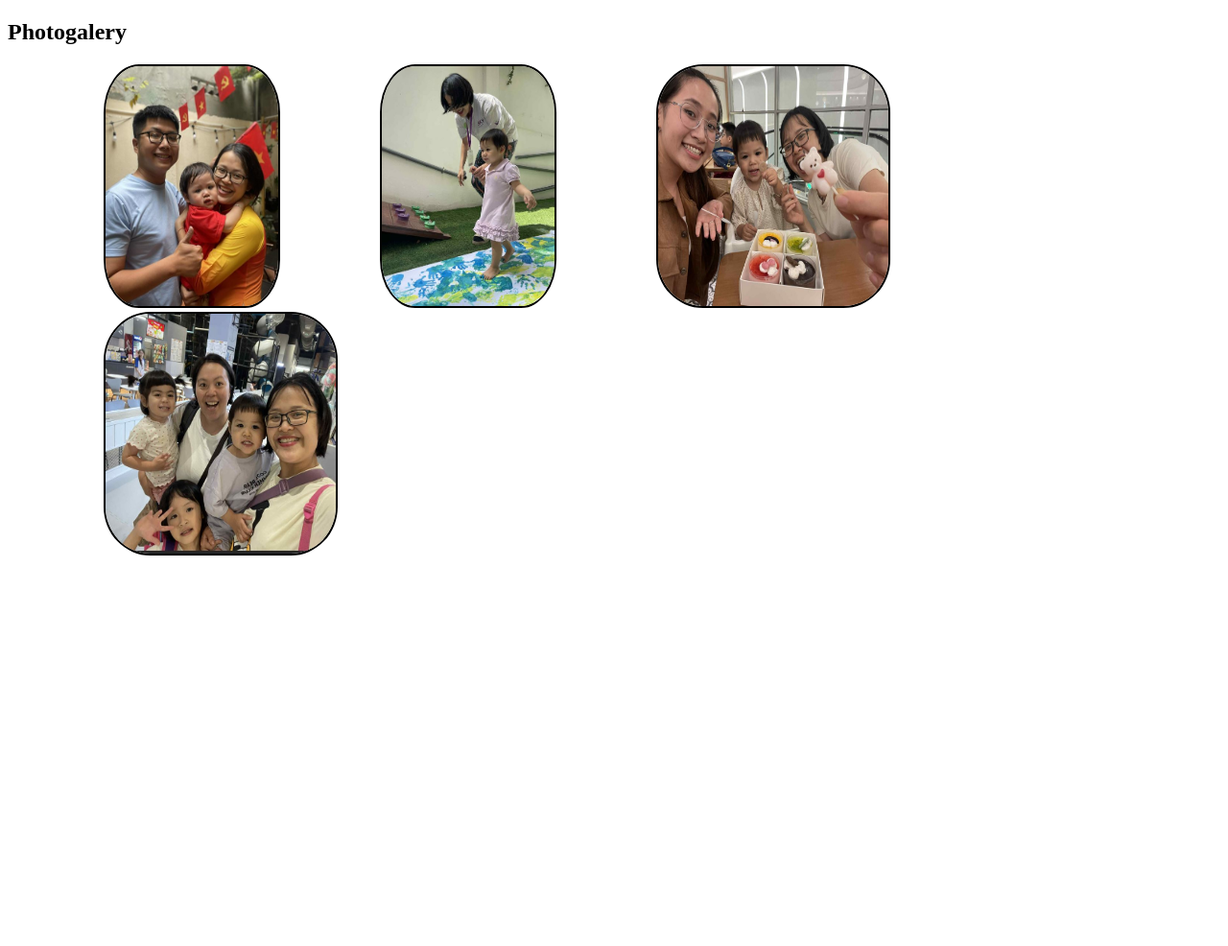
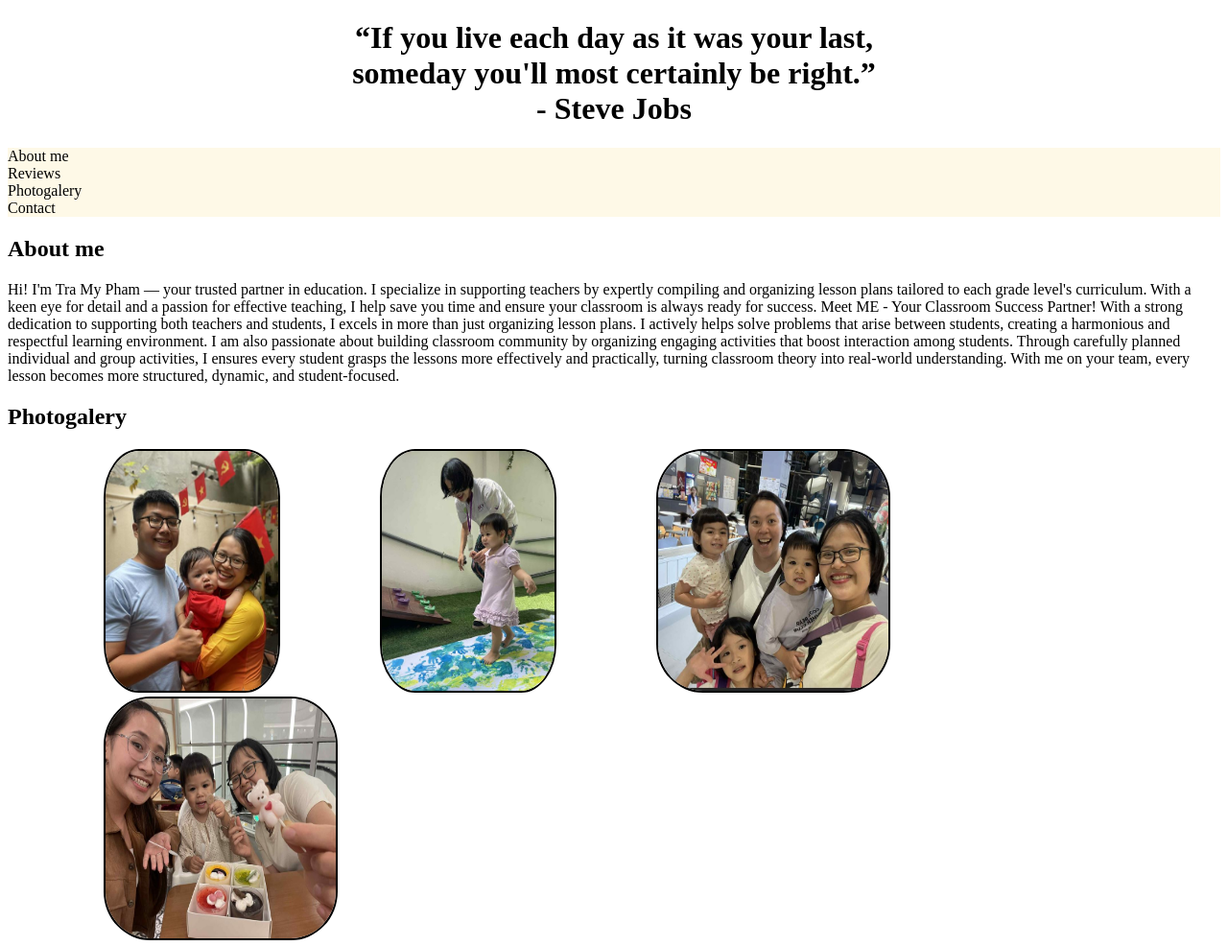
Before and after one commit to SIAErimio/TraMy, a plain HTML site: page index.html in a window 1280 px wide. Shown: the whole page at 96% size. Before the commit the page ends 800 px from the top, so only its background shows below. Drawn offline with Linux system fonts and the light colour scheme.

Commit message:
added navbar

```diff
--- a/index.html
+++ b/index.html
@@ -9,13 +9,34 @@
 </head>
 <body>
 
+    <h1>“If you live each day as it was your last,<br>someday you'll most certainly be right.”<br>- Steve Jobs</h1>
+
+    <nav class="navbar">
+        <ul class="">
+            <li><a href="">About me</a></li>
+            <li><a href="">Reviews</a></li>
+            <li><a href="">Photogalery</a></li>
+            <li><a href="">Contact</a></li>
+        </ul>
+    </nav>
+
+    <main>
+        <h2>About me</h2>
+        <p>Hi! I'm Tra My Pham — your trusted partner in education.
+            I specialize in supporting teachers by expertly compiling and organizing lesson plans tailored to each grade level's curriculum. With a keen eye for detail and a passion for effective teaching, I help save you time and ensure your classroom is always ready for success.
+            Meet ME - Your Classroom Success Partner!
+            With a strong dedication to supporting both teachers and students, I excels in more than just organizing lesson plans. I actively helps solve problems that arise between students, creating a harmonious and respectful learning environment. I am also passionate about building classroom community by organizing engaging activities that boost interaction among students. Through carefully planned individual and group activities, I ensures every student grasps the lessons more effectively and practically, turning classroom theory into real-world understanding. With me on your team, every lesson becomes more structured, dynamic, and student-focused.
+        </p>
+    </main>
+
     <h2>Photogalery</h2>
 
     <div class="photo">
         <a href="resources/CSS/images/happy.JPG" target="_blank"><img src="resources/CSS/images/happy.JPG" alt="My family" class="picture"></a>
         <a href="resources/CSS/images/sky.JPG" target="_blank"><img src="resources/CSS/images/sky.JPG" alt="My daughter" class="picture"></a>
+         <a href="resources/CSS/images/playtime.JPG" target="_blank"><img src="resources/CSS/images/playtime.JPG" alt="My friend" class="picture2"></a>
         <a href="resources/CSS/images/friends.JPG" target="_blank"><img src="resources/CSS/images/friends.JPG" alt="My friend" class="picture2"></a>
-        <a href="resources/CSS/images/playtime.JPG" target="_blank"><img src="resources/CSS/images/playtime.JPG" alt="My friend" class="picture2"></a>
+
     </div>
 
 
--- a/resources/CSS/style.css
+++ b/resources/CSS/style.css
@@ -1,3 +1,28 @@
+h1 {
+  text-align: center;
+}
+
+.navbar ul {
+  list-style-type: none;
+  background-color: #FEF9E7;
+  padding: 0px;
+  margin: 0px;
+}
+
+.navbar a {
+  text-decoration: none;
+  color:black
+}
+
+
+
+
+
+
+
+
+
+
 .picture,
 .picture2 {
   width: 180px;
```
